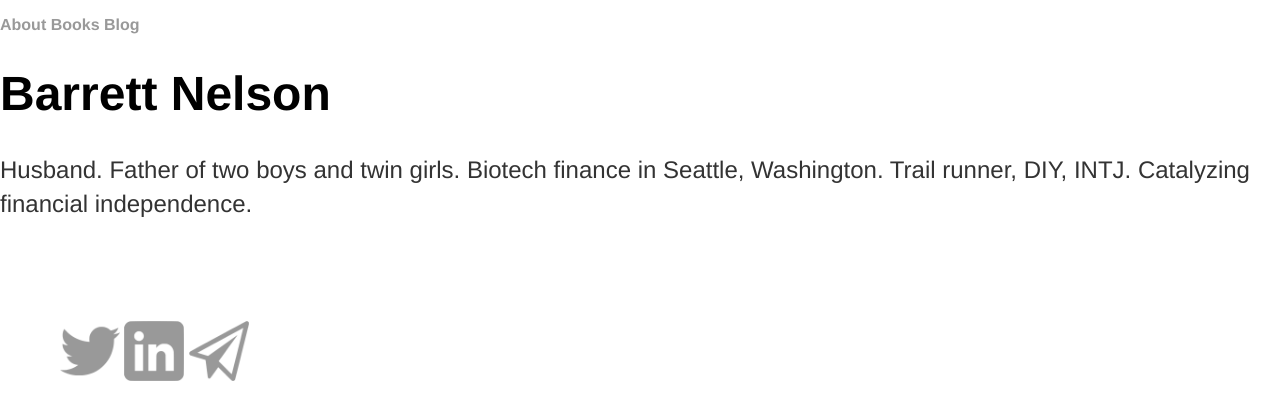
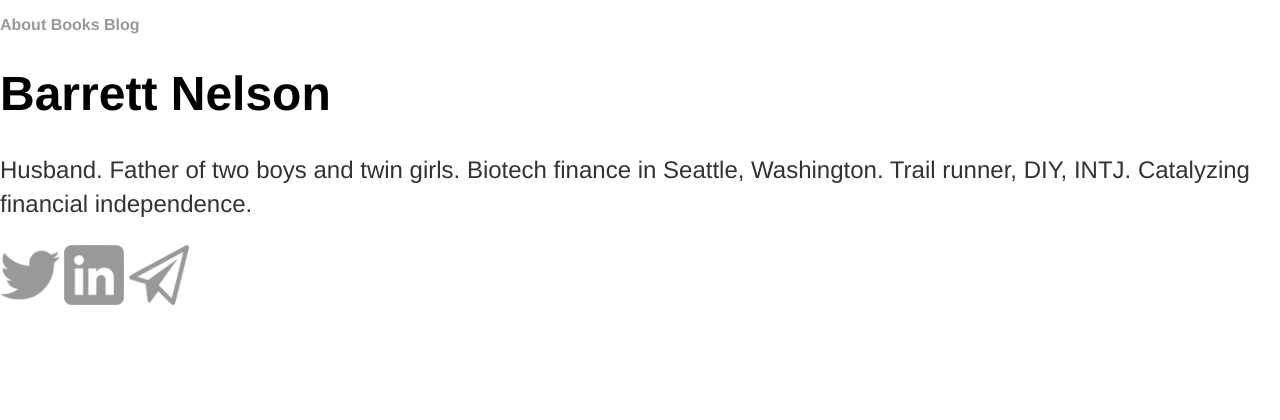
Before and after one commit to bstnel/bstnel.github.io, a Jekyll site: the page built from index.html, in a window 1280 px wide. Shown: the top 420 px of the page. Built offline with Jekyll 4.4.1, drawn with Linux system fonts in a browser that asks for light colours.

Commit message:
Update main.css

```diff
--- a/css/main.css
+++ b/css/main.css
@@ -31,7 +31,6 @@ p {
 }
 footer {
     font-size: 1em;
-    padding:60px;
 }
 
 ul.posts {
```
